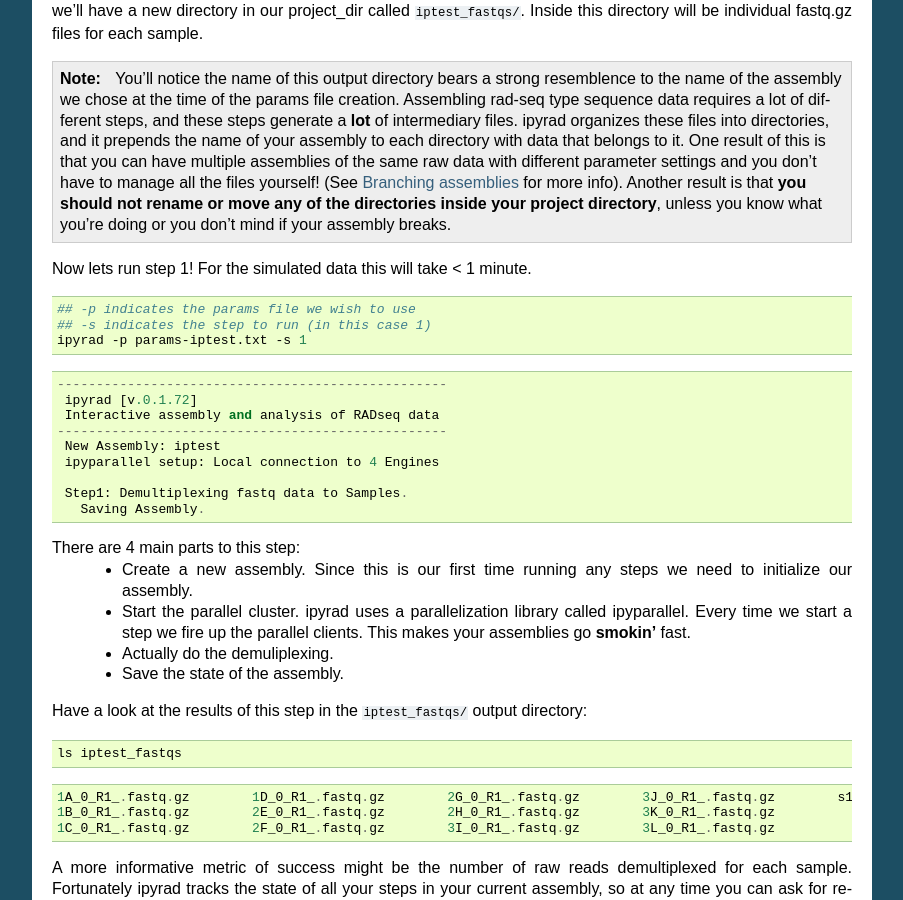
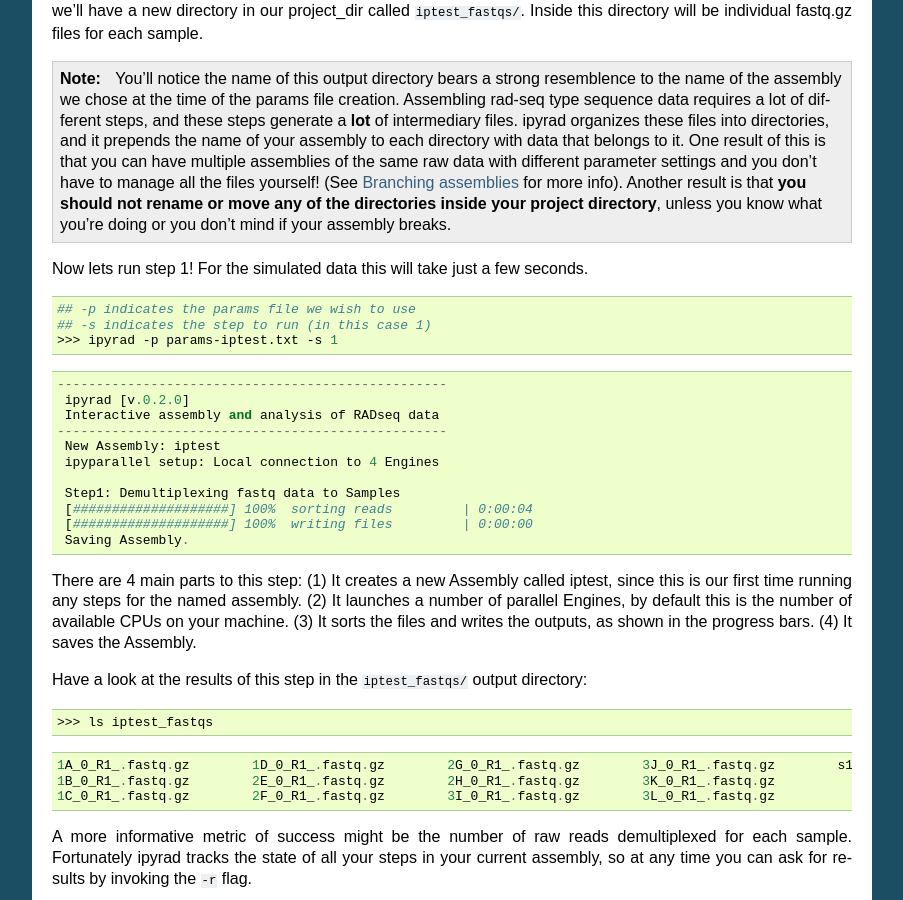
Before and after one commit to dereneaton/ipyrad, a Sphinx documentation site: the page built from docs/tutorial_intro_cli.rst, in a window 1280 px wide and 900 px high, scrolled down 3253 px. Shown: the whole window, without its empty margins (198-1101 px from the left). Built offline with Sphinx 7.4.7, drawn with Linux system fonts in a browser that asks for light colours; pages that are not in the unit, such as notebooks, are missing from menus; the version number is read from the project's files by our own code.

Commit message:
docs update

```diff
--- a/docs/tutorial_intro_cli.rst
+++ b/docs/tutorial_intro_cli.rst
@@ -253,40 +253,40 @@ fastq.gz files for each sample.
     of the directories inside your project directory**, unless you know
     what you're doing or you don't mind if your assembly breaks.
 
-Now lets run step 1! For the simulated data this will take < 1 minute.
+Now lets run step 1! For the simulated data this will take just a few seconds.
 
 .. code-block:: bash
 
     ## -p indicates the params file we wish to use
     ## -s indicates the step to run (in this case 1)
-    ipyrad -p params-iptest.txt -s 1
+    >>> ipyrad -p params-iptest.txt -s 1
 
 .. parsed-literal::
- --------------------------------------------------
-  ipyrad [v.0.1.72]
-  Interactive assembly and analysis of RADseq data
- --------------------------------------------------
-  New Assembly: iptest
-  ipyparallel setup: Local connection to 4 Engines
+  --------------------------------------------------
+   ipyrad [v.0.2.0]
+   Interactive assembly and analysis of RADseq data
+  --------------------------------------------------
+   New Assembly: iptest
+   ipyparallel setup: Local connection to 4 Engines
 
-  Step1: Demultiplexing fastq data to Samples.
-    Saving Assembly.
+   Step1: Demultiplexing fastq data to Samples
+   [####################] 100%  sorting reads         | 0:00:04
+   [####################] 100%  writing files         | 0:00:00
+   Saving Assembly.
 
-There are 4 main parts to this step:
-    - Create a new assembly. Since this is our first time running any
-      steps we need to initialize our assembly.
-    - Start the parallel cluster. ipyrad uses a parallelization library called
-      ipyparallel. Every time we start a step we fire up the parallel clients.
-      This makes your assemblies go **smokin'** fast.
-    - Actually do the demuliplexing.
-    - Save the state of the assembly.
+
+There are 4 main parts to this step: (1) It creates a new Assembly called iptest,
+since this is our first time running any steps for the named assembly. (2) It
+launches a number of parallel Engines, by default this is the number of available
+CPUs on your machine. (3) It sorts the files and writes the outputs, as shown
+in the progress bars. (4) It saves the Assembly.
 
 Have a look at the results of this step in the ``iptest_fastqs/``
 output directory:
 
 .. code-block:: bash
 
-   ls iptest_fastqs
+   >>> ls iptest_fastqs
 
 .. parsed-literal::
     1A_0_R1_.fastq.gz        1D_0_R1_.fastq.gz        2G_0_R1_.fastq.gz        3J_0_R1_.fastq.gz        s1_demultiplex_stats.txt
--- a/ipyrad/__init__.py
+++ b/ipyrad/__init__.py
@@ -7,7 +7,7 @@ __interactive__ = 1      ## CLI __main__ changes to 0
 __version__ = "0.2.0"
 
 ## Possible values for __loglevel__: "DEBUG"  "INFO"  "WARN"  "ERROR"
-__loglevel__ = "INFO"
+__loglevel__ = "ERROR"
 __debugfile__ = "./ipyrad_log.txt"
 
 ## main ip.functions
```
